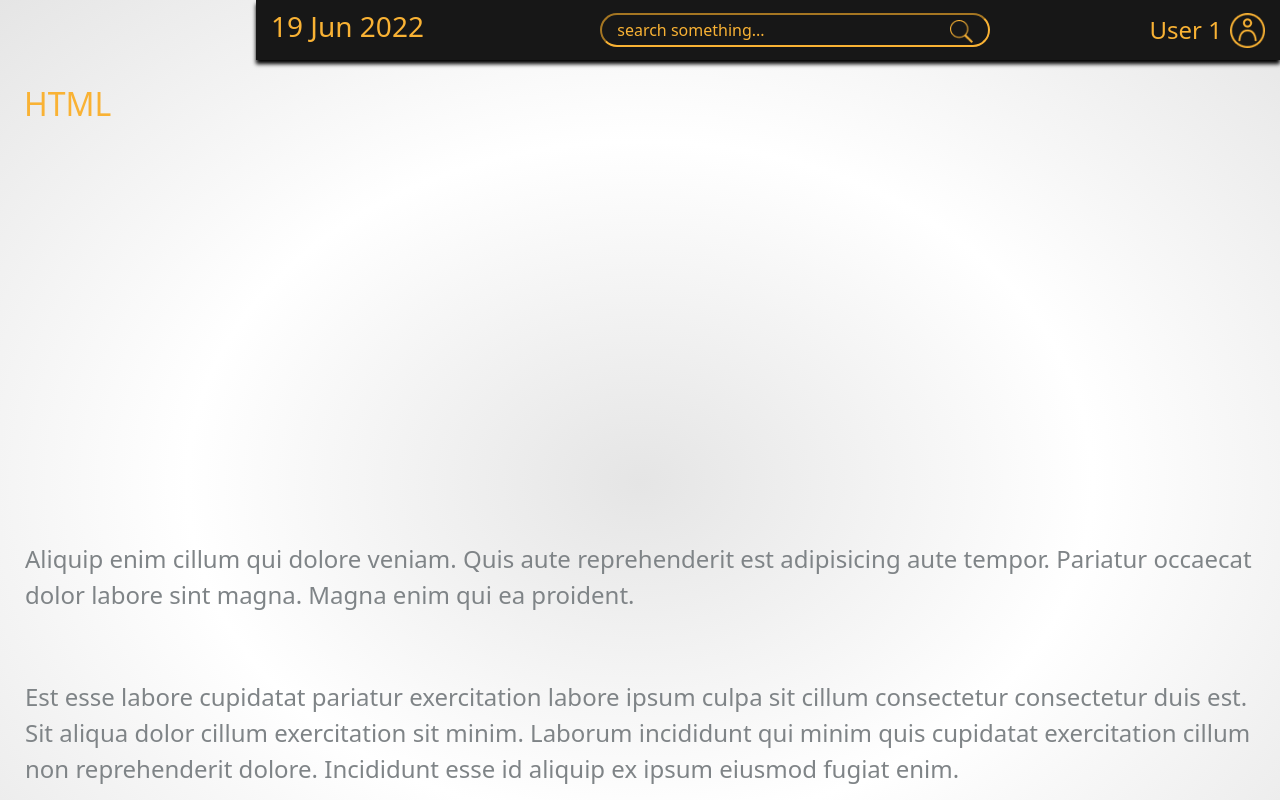
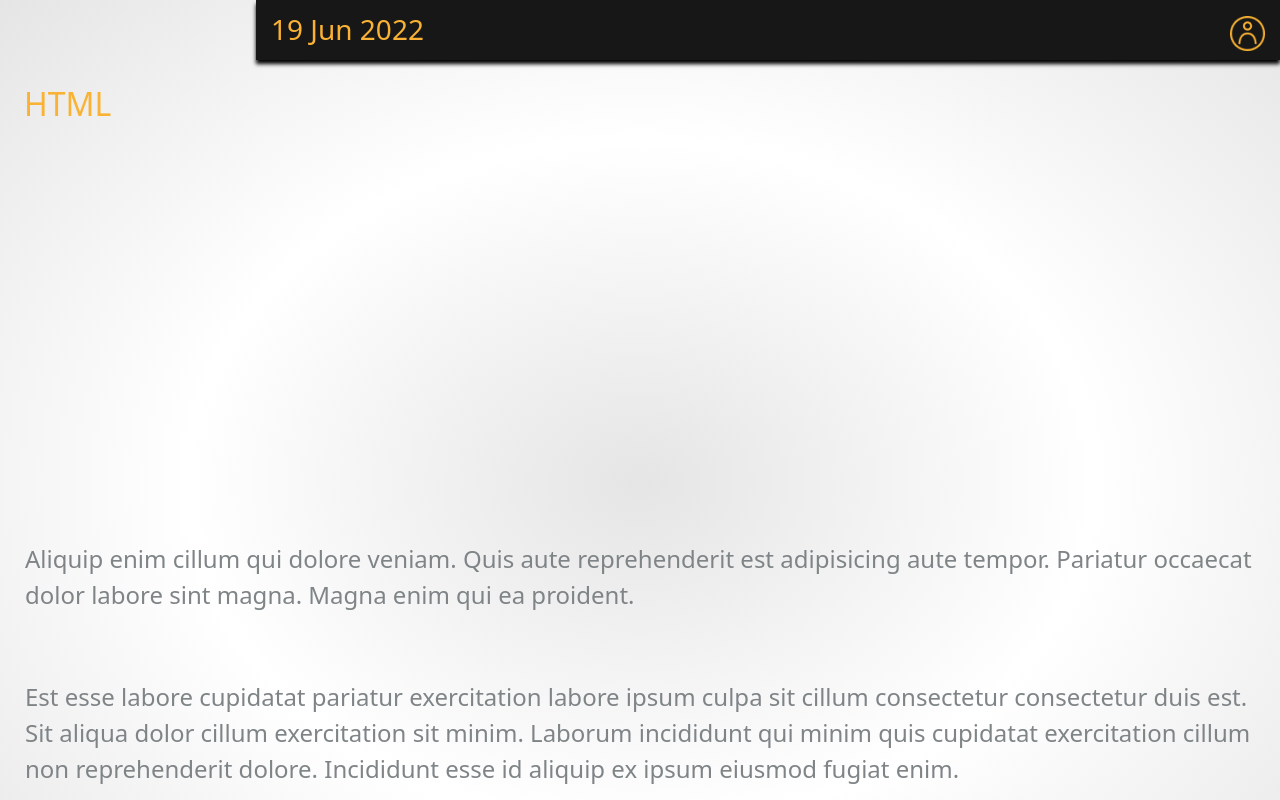
Before and after one commit to rg-km/final-project-engineering-49, a React (Create React App) app in the folder FE/lms49-app/: page / in a window 1280 px wide. Shown: the top 800 px of the page. Built offline with nearby package versions, Linux system fonts and the light colour scheme.

Commit message:
chore: fix port on login and register

```diff
--- a/FE/lms49-app/src/App.js
+++ b/FE/lms49-app/src/App.js
@@ -3,6 +3,7 @@ import Login from "./Component/Auth/Login";
 import Register from "./Component/Auth/Register";
 import CourseContent from "./Component/Dashboard/Dashboard-User-Course-Content";
 import Navbar from "./Component/Navbar/Navbar";
+import StudentDashboard from "./Component/Student/StudentDashboard";
 import Sidebar from "./Component/Sidebar/Sidebar";
 import Footer from "./Component/Footer/Footer";
 import ListMateriAdmin from "./Component/Admin/ListMateriAdmin";
@@ -17,6 +18,7 @@ export default function App() {
           <Route path="/" element={<CourseContent />} />
           <Route path="/register" element={<Register />} />
           <Route path="/navbar" element={<Navbar />} />
+          <Route path="/studentdash" element={<StudentDashboard />} />
         </Routes>
       </Router>
     );
--- a/FE/lms49-app/src/Component/Auth/Login.js
+++ b/FE/lms49-app/src/Component/Auth/Login.js
@@ -27,7 +27,7 @@ function Login() {
     }
 
     axios
-    .post("http://localhost:8000/login", user)
+    .post("http://localhost:8080/login", user)
     .then(res => {
       const response = res.data
       localStorage.setItem("token", response.token);
--- a/FE/lms49-app/src/Component/Auth/Register.js
+++ b/FE/lms49-app/src/Component/Auth/Register.js
@@ -30,7 +30,7 @@ function Register() {
       confirmPassword: confirmPassword
     }
 
-    axios.post("http://localhost:8000/register", user)
+    axios.post("http://localhost:8080/register", user)
       .then((res) => {
         navigate("/login");
       })
--- a/FE/lms49-app/src/Component/Navbar/Navbar.js
+++ b/FE/lms49-app/src/Component/Navbar/Navbar.js
@@ -25,15 +25,7 @@ function Navbar() {
             </h3>
           </div>
 
-          <div className="searchBar">
-            <input type="text" placeholder="search something..." />
-            <div className="iconSearch">
-              <img src={SearchIcon} alt="search" />
-            </div>
-          </div>
-
           <div className="profileNavbar">
-            <h4>User 1</h4>
             <a href="#">
               <img src={UserIcon} alt="Avatar" className="avatarNavbar" />
             </a>
--- a/FE/lms49-app/src/Component/Navbar/Style/Navbar.css
+++ b/FE/lms49-app/src/Component/Navbar/Style/Navbar.css
@@ -22,43 +22,13 @@
     display: flex;
     justify-content: center;
     margin-left: 15px;
-}
-
-.searchBar {
-    display: flex;
-    justify-content: center;
-    align-items: center;
-}
-
-.searchBar input {
-    background-color: #171717;
-    border-color: #F9B234;
-    border-radius: 50px;
-    color: #F9B234;
-    padding: 15px 50px 15px 15px;
-    width: 390px;
-    height: 30px;
-}
-
-.searchBar .iconSearch {
-    margin-left: -40px;
-}
-
-.searchBar .iconSearch img {
-    width: 23px;
-    height: 23px;
+    margin-top: 5px;
 }
 
 .profileNavbar {
     margin-right: 15px;
     display: flex;
     justify-content: center;
-}
-
-.profileNavbar h4 {
-    color: #F9B234;
-    margin-top: 8px;
-    margin-right: 3px;
 }
 
 .profileNavbar a {
--- a/FE/lms49-app/src/Component/Student/StudentDashboard.js
+++ b/FE/lms49-app/src/Component/Student/StudentDashboard.js
@@ -1,10 +1,16 @@
 import React from "react";
-import ".Style/StudentDashboard.css";
+import "./Style/StudentDashboard.css";
+import Navbar from "../Navbar/Navbar";
+import Sidebar from "../Sidebar/Sidebar";
+import Footer from "../Footer/Footer";
 
 function StudentDashboard() {
     return (
         <div className="studentDashboard">
-            <h1>Ini Student Dashboard</h1>
+            <Navbar />
+            <div className="containerStudentDash">
+
+            </div>
         </div>
     )
 }
```
